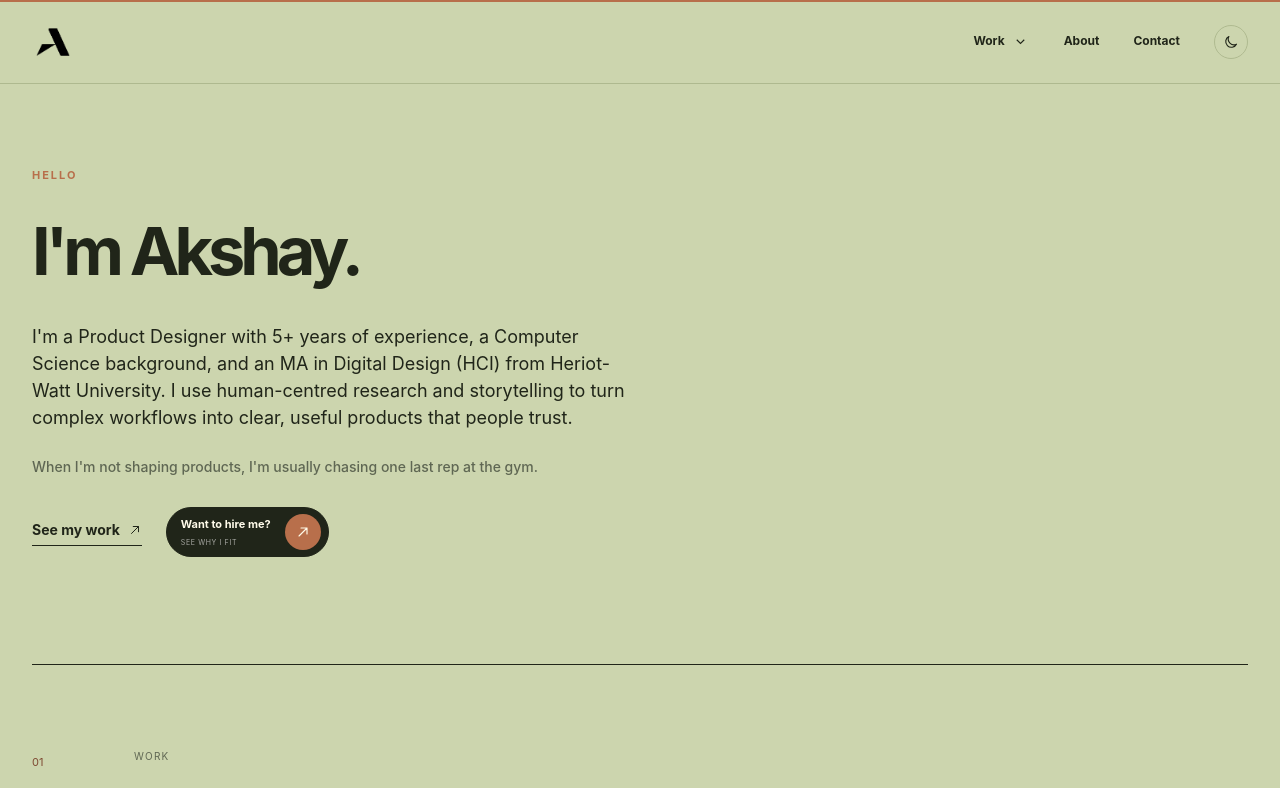
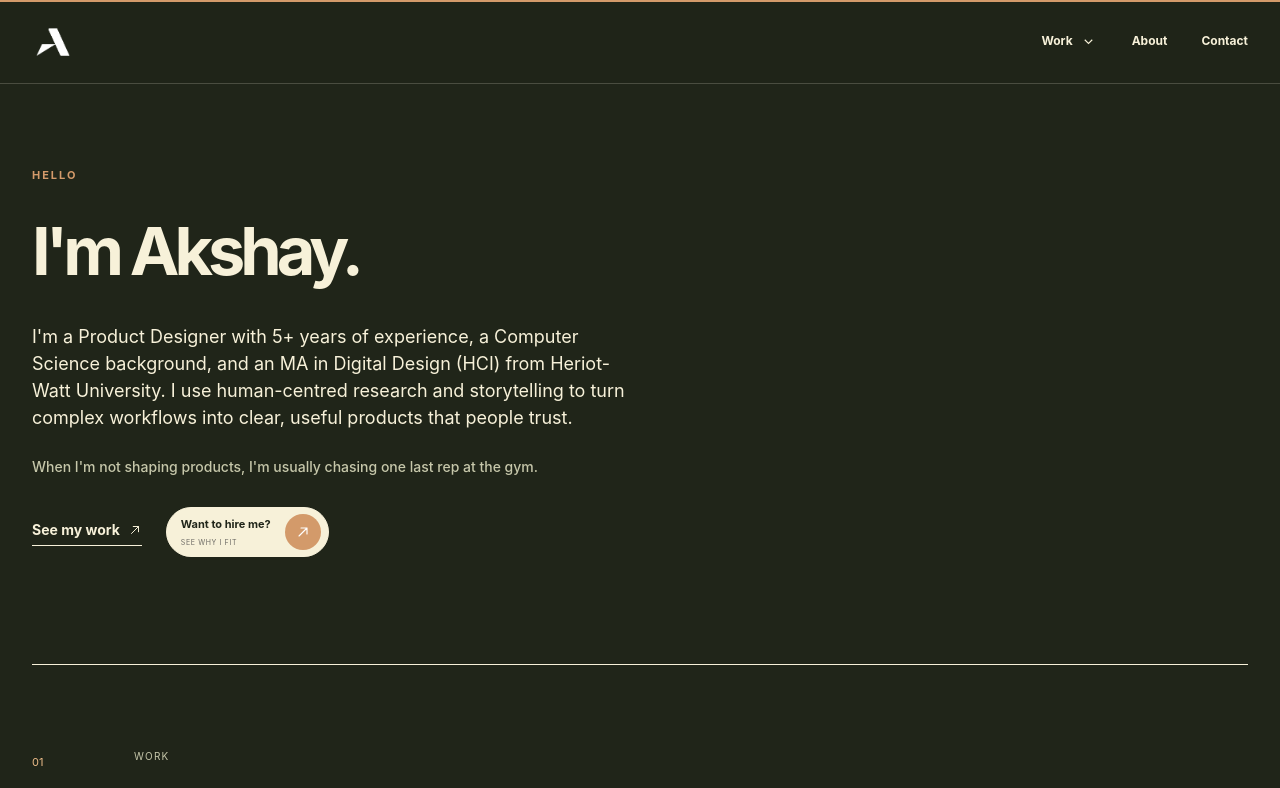
Before and after one commit to Akshayux/akshay-portfolio, a Next.js app: page / in a window 1280 px wide. Shown: the top 788 px of the page. Built offline with nearby package versions, Linux system fonts and the light colour scheme.

Commit message:
Make portfolio dark only

```diff
--- a/app/components.tsx
+++ b/app/components.tsx
@@ -3,7 +3,6 @@ import Link from 'next/link';
 import {featuredProjects,profile,socials} from './data';
 import TestimonialsReveal from './testimonials-reveal';
 import ArrowIcon from './arrow-icon';
-import ThemeToggle from './theme-toggle';
 
 export function Arrow(){return <ArrowIcon/>}
 
@@ -29,7 +28,6 @@ export function SiteHeader(){
         </div>
         <Link href="/about" data-cursor-label="Jump">About</Link>
         <Link href="/contact" data-cursor-label="Jump">Contact</Link>
-        <ThemeToggle/>
       </nav>
     </div>
   </header>;
--- a/app/layout.tsx
+++ b/app/layout.tsx
@@ -30,5 +30,5 @@ export default function RootLayout({children}:Readonly<{children:React.ReactNode
     sameAs:['https://linkedin.com/in/akshayproductdesigner','https://www.behance.net/akshayv7','https://medium.com/@akshayv2310','https://github.com/Akshayux'],
     knowsAbout:['Product design','UX design','UX research','Interaction design','Information architecture','Prototyping','Figma','Design systems'],
   };
-  return <html lang="en" suppressHydrationWarning><head><script dangerouslySetInnerHTML={{__html:`(()=>{try{const saved=localStorage.getItem('portfolio-theme');const theme=saved||(matchMedia('(prefers-color-scheme: dark)').matches?'dark':'light');document.documentElement.dataset.theme=theme}catch{}})()`}}/><script type="application/ld+json" dangerouslySetInnerHTML={{__html:JSON.stringify(personSchema)}}/></head><body><Motion>{children}</Motion></body></html>;
+  return <html lang="en" data-theme="dark"><head><script type="application/ld+json" dangerouslySetInnerHTML={{__html:JSON.stringify(personSchema)}}/></head><body><Motion>{children}</Motion></body></html>;
 }
```
